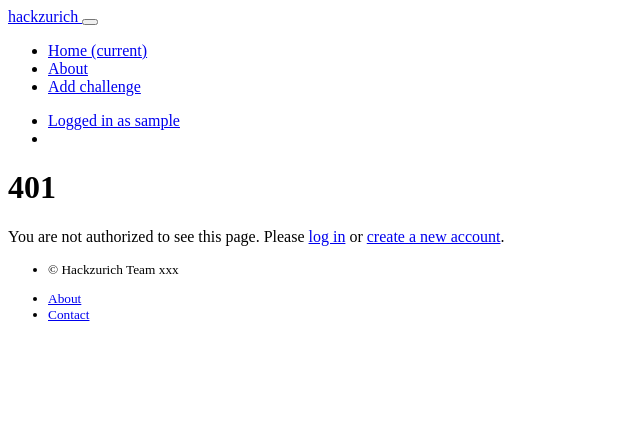
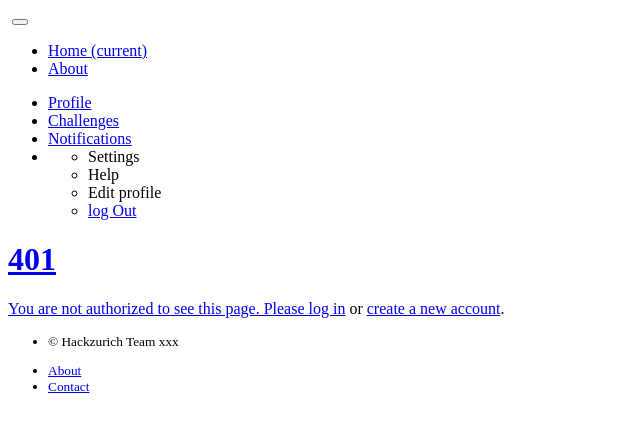
Before and after one commit to jgonsior/hackzurich, a Flask app: template hackzurich/templates/401.html in a window 1280 px wide. Shown: the top 432 px of the page, without its empty margins (0-640 px from the left). Run offline with Flask 2, Linux system fonts and the light colour scheme; the template is opened without the code that fills it, so the values that code supplies are empty; the visitor is signed in with stand-in values (Sample User, id 1); data comes from the database, SQL or seed files in the repository; parts of the project's set-up code (start-up, migrations or seed data) failed here and were passed over.

Commit message:
Included navbar

```diff
--- a/hackzurich/templates/layout.html
+++ b/hackzurich/templates/layout.html
@@ -10,7 +10,7 @@
   <head>
     <meta charset="utf-8" />
 
-    <link rel="shortcut icon" href="{{static_url_for('static', filename='build/img/favicon.ico') }}">
+    <link rel="shortcut icon" href="{{static_url_for('static', filename='build/img/favicon.png') }}" type="image/png" />
     <title>
       {% block page_title %}
       hackzurich
--- a/hackzurich/templates/nav.html
+++ b/hackzurich/templates/nav.html
@@ -1,7 +1,6 @@
-
-<nav class="navbar navbar-expand-lg navbar-dark bg-dark fixed-top">
+<nav class="navbar navbar-expand-lg navbar-light bg-light">
     <a class="navbar-brand" href="{{ url_for('public_blueprint.home') }}">
-     hackzurich
+      <img src="{{static_url_for('static', filename='build/img/favicon.png') }}" alf=""></a>
   </a>
   <button class="navbar-toggler" type="button" data-toggle="collapse" data-target="#navbarSupportedContent" aria-controls="navbarSupportedContent"
     aria-expanded="false" aria-label="Toggle navigation">
@@ -9,7 +8,7 @@
   </button>
 
   <div class="collapse navbar-collapse" id="navbarSupportedContent">
-    <ul class="navbar-nav mr-auto">
+    <ul class="navbar-nav ml-auto">
       <li class="nav-item active">
         <a class="nav-link" href="{{ url_for('public_blueprint.home') }}">Home
           <span class="sr-only">(current)</span>
@@ -18,19 +17,32 @@
       <li class="nav-item">
         <a class="nav-link" href="{{ url_for('public_blueprint.about') }}">About</a>
       </li>
-      <li class="nav-item">
-          <a class="nav-link" href="/challenge/create_new">Add challenge</a>
-      </li>
     </ul>
     {% if current_user and current_user.is_authenticated %}
-    <ul class="navbar-nav my-auto">
-      <li class="nav-item active">
-        <a class="nav-link" href="{{ url_for('user_blueprint.members') }}">Logged in as {{ current_user.username }}</a>
+    <ul class="navbar-nav ml-auto">
+        <li class="nav-item ">
+            <a class="nav-link" href="{{ url_for('user_blueprint.members') }}">Profile</a>
         </li>
-      <li class="nav-item">
-        <a class="nav-link" href="{{ url_for('public_blueprint.logout') }}">
-          <i class="fa fa-sign-out"></i>
+
+        <li class="nav-item ">
+            <a class="nav-link" href="{{ url_for('user_blueprint.members') }}">Challenges</a>
+        </li>
+
+        <li class="nav-item ">
+            <a class="nav-link" href="{{ url_for('user_blueprint.members') }}">Notifications</a>
+        </li>
+
+        <li class="nav-item dropdown">
+            <a class="nav-link dropdown-toggle" href="#" id="Dropdown">
             </a>
+            <div class="profile-toggle">
+                <ul class="list-unstyled">
+                    <li><i class="fas fa-cog"></i> Settings</li>
+                    <li><i class="far fa-question-circle"></i> Help</li>
+                    <li><i class="fas fa-user-edit"></i> Edit profile</li>
+                    <li><a href="{{ url_for('public_blueprint.logout') }}"<i class="fas fa-sign-out-alt"></i> log Out</li>
+                </ul>
+            </div>
         </li>
     </ul>
     {% elif form %}
```
Also changed, not shown: assets/img/favicon.png (added), design_mockup/login_navbar.html (indentation only). Lines whose indentation alone changed are shown as unchanged.
